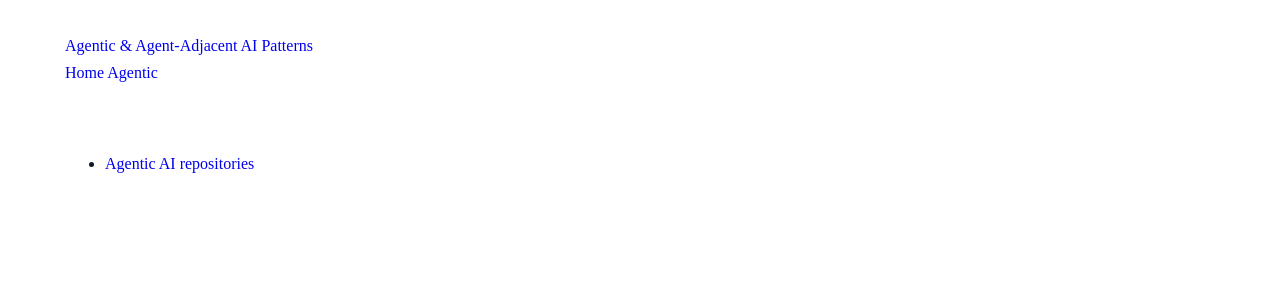
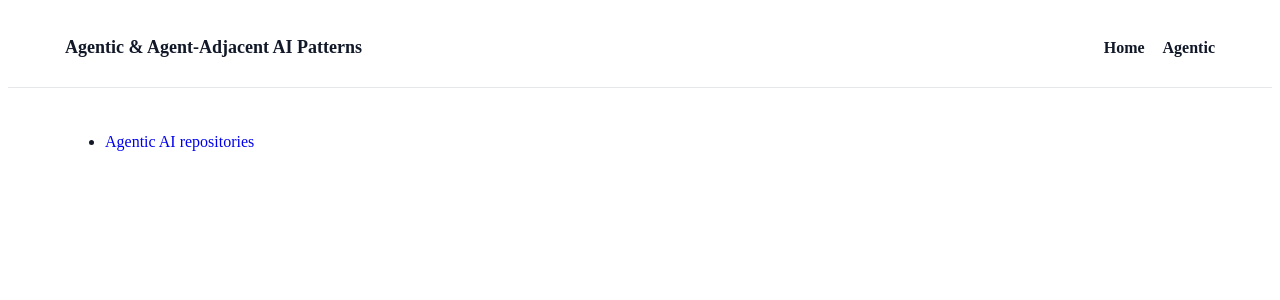
Before and after one commit to ioannakaragiannifsti/AgenticAIPatterns.github.io, a Jekyll site: the page built from index.md, in a window 1280 px wide. Shown: the top 300 px of the page. Built offline with Jekyll 4.4.1, drawn with Linux system fonts in a browser that asks for light colours.

Commit message:
Update style.scss

```diff
--- a/assets/css/style.scss
+++ b/assets/css/style.scss
@@ -67,3 +67,27 @@ tbody tr:hover {
 td a {
   word-break: break-word;
 }
+.topbar {
+  position: sticky;
+  top: 0;
+  background: #ffffff;
+  border-bottom: 1px solid #e5e7eb;
+}
+
+.topbar-inner {
+  display: flex;
+  align-items: center;
+  justify-content: space-between;
+}
+
+.brand {
+  font-weight: 800;
+  font-size: 18px;
+  color: #111827;
+}
+
+.nav a {
+  margin-left: 14px;
+  color: #111827;
+  font-weight: 600;
+}
```
